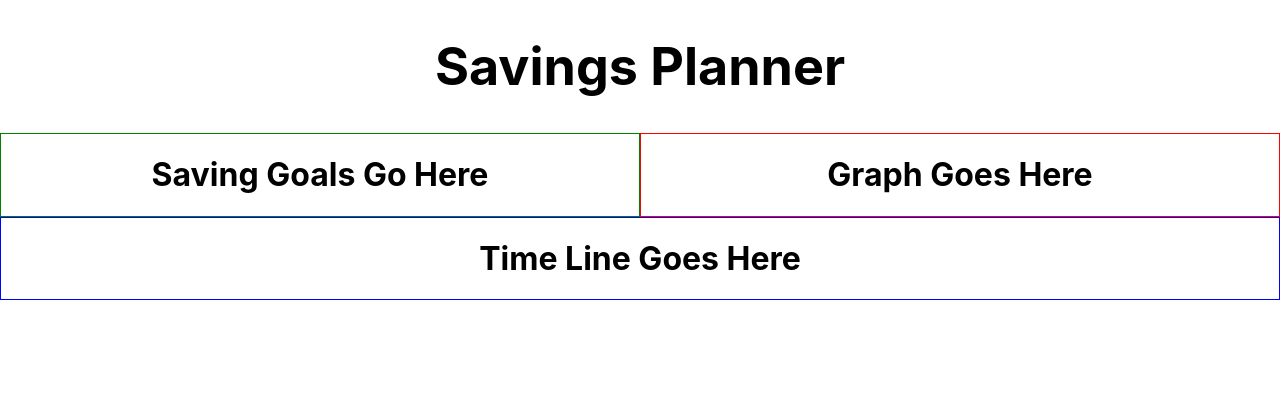
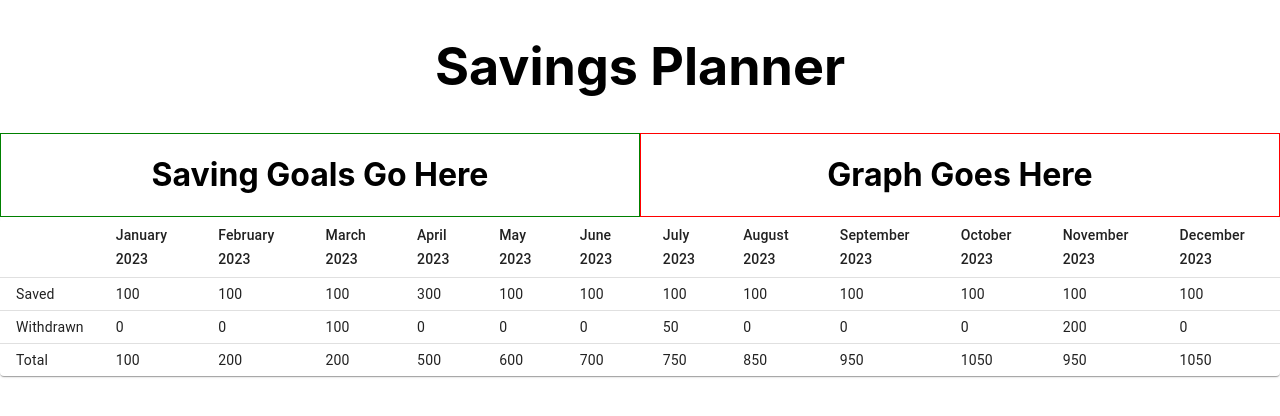
Before and after one commit to AKP-13/savings-planner, a React (Create React App) app: page / in a window 1280 px wide. Shown: the top 416 px of the page. Built offline with nearby package versions, Linux system fonts and the light colour scheme.

Commit message:
Add basic table with hardcoded values for amounts saved, withdran and overall balances for 2023

```diff
--- a/package.json
+++ b/package.json
@@ -3,6 +3,9 @@
     "version": "0.1.0",
     "private": true,
     "dependencies": {
+        "@emotion/react": "^11.10.6",
+        "@emotion/styled": "^11.10.6",
+        "@mui/material": "^5.11.14",
         "@testing-library/jest-dom": "^5.16.5",
         "@testing-library/react": "^13.4.0",
         "@testing-library/user-event": "^13.5.0",
--- a/src/App.js
+++ b/src/App.js
@@ -1,7 +1,7 @@
 // Components
+import SavingsProjectionsTable from './savingsProjections/SavingsProjectionsTable';
 import SavingGoals from './savingGoals/SavingGoals';
 import GraphDisplay from './graph/GraphDisplay';
-import TimeLine from './timeLine/TimeLine';
 import Header from './header/Header';
 // Styles
 import './App.css';
@@ -12,9 +12,10 @@ function App() {
       <Header />
       <div style={{ display: 'flex' }}>
         <SavingGoals />
+
         <GraphDisplay />
       </div>
-      <TimeLine />
+      <SavingsProjectionsTable />
     </div>
   );
 }
--- /dev/null
+++ b/src/savingsProjections/SavingsProjectionsTable.js
@@ -0,0 +1,114 @@
+import React from 'react';
+import Table from '@mui/material/Table';
+import TableBody from '@mui/material/TableBody';
+import TableCell from '@mui/material/TableCell';
+import TableContainer from '@mui/material/TableContainer';
+import TableHead from '@mui/material/TableHead';
+import TableRow from '@mui/material/TableRow';
+import Paper from '@mui/material/Paper';
+
+const columns = [
+  'January 2023',
+  'February 2023',
+  'March 2023',
+  'April 2023',
+  'May 2023',
+  'June 2023',
+  'July 2023',
+  'August 2023',
+  'September 2023',
+  'October 2023',
+  'November 2023',
+  'December 2023'
+];
+
+export default function SavingsProjectionsTable() {
+  const saved = [
+    { month: 'January 2023', amount: 100 },
+    { month: 'February 2023', amount: 100 },
+    { month: 'March 2023', amount: 100 },
+    { month: 'April 2023', amount: 300 },
+    { month: 'May 2023', amount: 100 },
+    { month: 'June 2023', amount: 100 },
+    { month: 'July 2023', amount: 100 },
+    { month: 'August 2023', amount: 100 },
+    { month: 'September 2023', amount: 100 },
+    { month: 'October 2023', amount: 100 },
+    { month: 'November 2023', amount: 100 },
+    { month: 'December 2023', amount: 100 }
+  ];
+
+  const withdrawn = [
+    { month: 'January 2023', amount: 0 },
+    { month: 'February 2023', amount: 0 },
+    { month: 'March 2023', amount: 100 },
+    { month: 'April 2023', amount: 0 },
+    { month: 'May 2023', amount: 0 },
+    { month: 'June 2023', amount: 0 },
+    { month: 'July 2023', amount: 50 },
+    { month: 'August 2023', amount: 0 },
+    { month: 'September 2023', amount: 0 },
+    { month: 'October 2023', amount: 0 },
+    { month: 'November 2023', amount: 200 },
+    { month: 'December 2023', amount: 0 }
+  ];
+
+  const total = [
+    { month: 'January 2023', amount: 100 },
+    { month: 'February 2023', amount: 200 },
+    { month: 'March 2023', amount: 200 },
+    { month: 'April 2023', amount: 500 },
+    { month: 'May 2023', amount: 600 },
+    { month: 'June 2023', amount: 700 },
+    { month: 'July 2023', amount: 750 },
+    { month: 'August 2023', amount: 850 },
+    { month: 'September 2023', amount: 950 },
+    { month: 'October 2023', amount: 1050 },
+    { month: 'November 2023', amount: 950 },
+    { month: 'December 2023', amount: 1050 }
+  ];
+
+  return (
+    <TableContainer component={Paper}>
+      <Table sx={{ minWidth: 650 }} size="small" aria-label="a dense table">
+        <TableHead>
+          <TableRow>
+            <TableCell />
+            {columns.map((col) => (
+              <TableCell key={col}>{col}</TableCell>
+            ))}
+          </TableRow>
+        </TableHead>
+        <TableBody>
+          <TableRow key="Saved" sx={{ '&:last-child td, &:last-child th': { border: 0 } }}>
+            <TableCell component="th" scope="row">
+              Saved
+            </TableCell>
+            {columns.map((col) => {
+              const value = saved.find((obj) => obj.month === col).amount;
+              return <TableCell key={col}>{value}</TableCell>;
+            })}
+          </TableRow>
+          <TableRow key="Withdrawn" sx={{ '&:last-child td, &:last-child th': { border: 0 } }}>
+            <TableCell component="th" scope="row">
+              Withdrawn
+            </TableCell>
+            {columns.map((col) => {
+              const value = withdrawn.find((obj) => obj.month === col).amount;
+              return <TableCell key={col}>{value}</TableCell>;
+            })}
+          </TableRow>
+          <TableRow key="Total" sx={{ '&:last-child td, &:last-child th': { border: 0 } }}>
+            <TableCell component="th" scope="row">
+              Total
+            </TableCell>
+            {columns.map((col) => {
+              const value = total.find((obj) => obj.month === col).amount;
+              return <TableCell key={col}>{value}</TableCell>;
+            })}
+          </TableRow>
+        </TableBody>
+      </Table>
+    </TableContainer>
+  );
+}
--- a/src/timeLine/TimeLine.js
+++ /dev/null
@@ -1,7 +0,0 @@
-const TimeLine = () => (
-  <div style={{ border: '1px solid blue' }}>
-    <h1>Time Line Goes Here</h1>
-  </div>
-);
-
-export default TimeLine;
```
Also changed, not shown: 1 other file (tests, documents, lock files or other folders).
